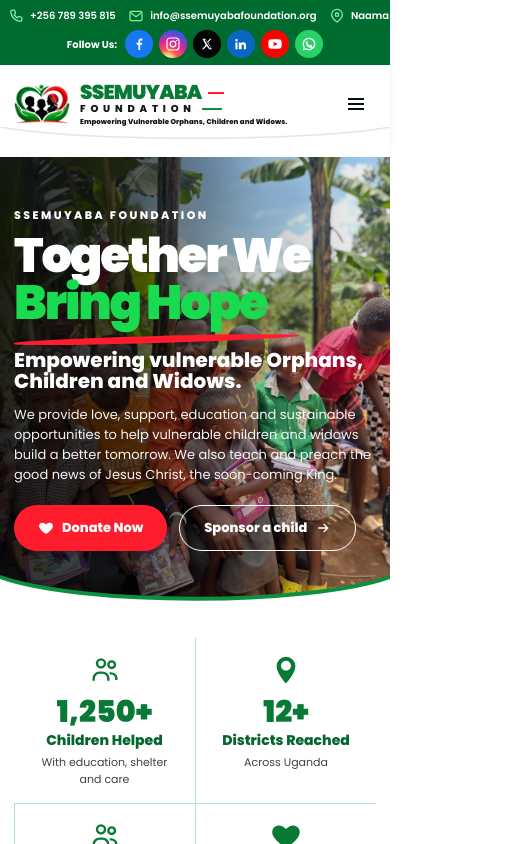
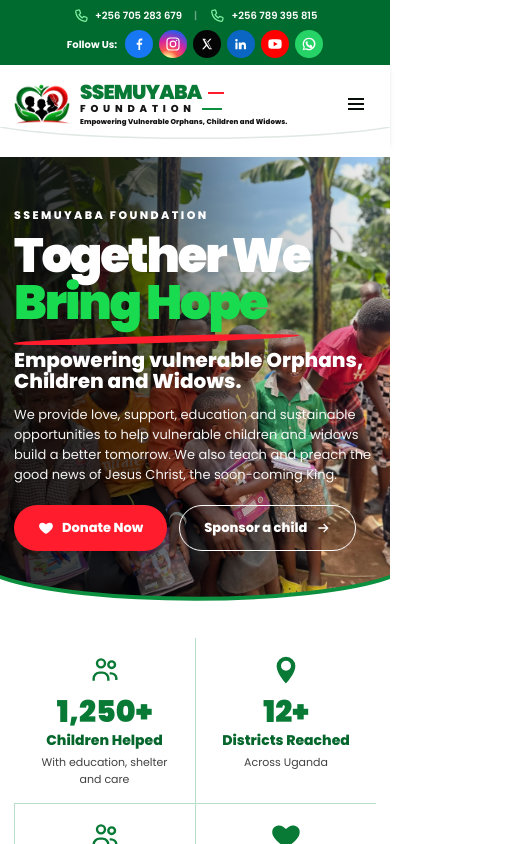
Before and after one commit to ssemuyabadev/sf_frontend, a Next.js app: page / in a window 390 px wide. Shown: the top 844 px of the page, 519 px wide, since content can reach past the window. Built offline with nearby package versions, Linux system fonts and the light colour scheme.

Commit message:
Actually hide email and location on mobile header

```diff
--- a/src/components/Header.tsx
+++ b/src/components/Header.tsx
@@ -25,12 +25,12 @@
               <span>+256 789 395 815</span>
             </a>
             <span className="hidden opacity-40 sm:inline">|</span>
-            <a href="mailto:info@ssemuyabafoundation.org" className="contact-chip group hidden sm:inline-flex">
+            <a href="mailto:info@ssemuyabafoundation.org" className="group hidden sm:inline-flex items-center gap-1.5 whitespace-nowrap">
               <MailIcon className="contact-chip-icon h-4 w-4" />
               <span>info@ssemuyabafoundation.org</span>
             </a>
             <span className="hidden opacity-40 sm:inline">|</span>
-            <span className="contact-chip hidden sm:inline-flex">
+            <span className="hidden sm:inline-flex items-center gap-1.5 whitespace-nowrap">
               <MapPinIcon className="contact-chip-icon h-4 w-4" />
               <span>Naama Village, Mityana, Uganda</span>
             </span>
```
